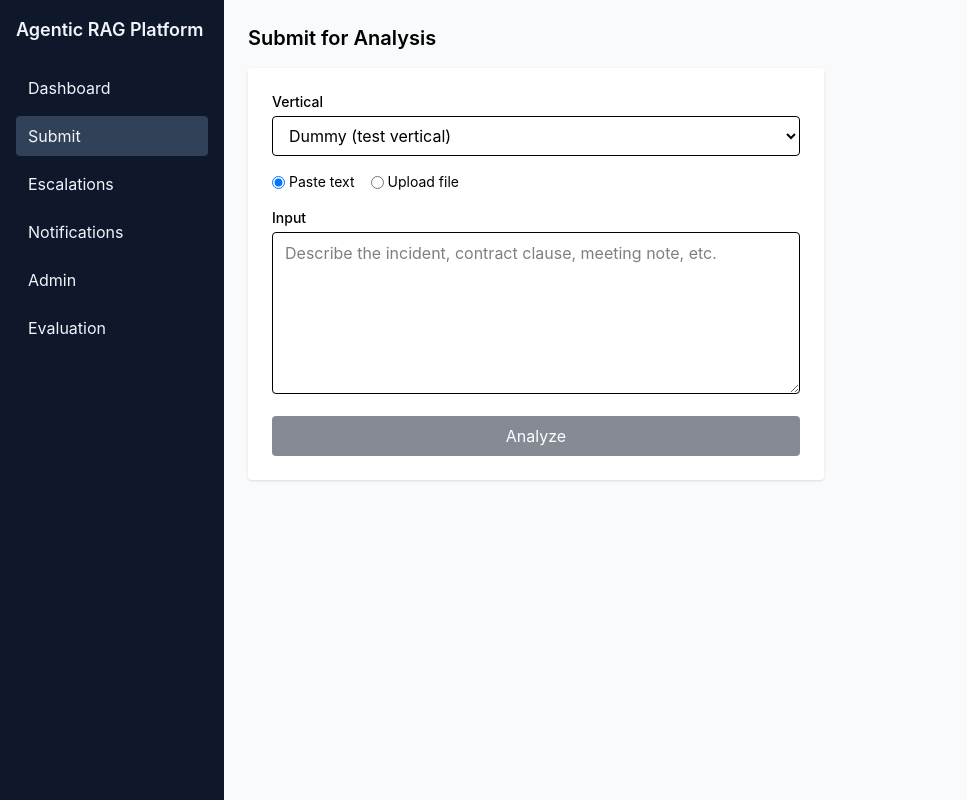
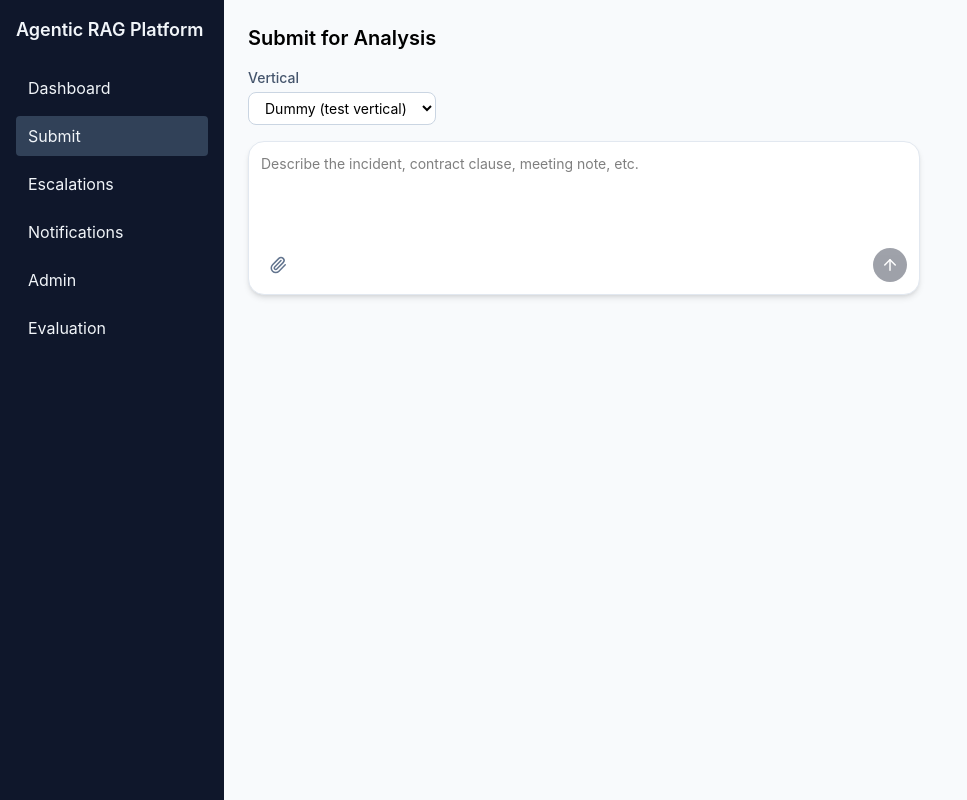
Before and after one commit to harshini0804/Percept-AI-Agentic-RAG-Platform-for-Business-Operations-Automation, a React (Vite) app in the folder frontend/: page /submit in a window 1280 px wide. Shown: the whole page, without its empty margins (0-967 px from the left). Built offline with nearby package versions, Linux system fonts and the light colour scheme.

Commit message:
UI changes

```diff
--- a/frontend/package.json
+++ b/frontend/package.json
@@ -12,6 +12,7 @@
   "dependencies": {
     "@tailwindcss/vite": "^4.3.3",
     "@tanstack/react-query": "^5.102.7",
+    "lucide-react": "^1.39.0",
     "react": "^19.2.8",
     "react-dom": "^19.2.8",
     "react-router-dom": "^7.18.3",
--- a/frontend/src/pages/Escalations.tsx
+++ b/frontend/src/pages/Escalations.tsx
@@ -1,13 +1,40 @@
+import { useState } from "react";
 import { useQuery, useMutation, useQueryClient } from "@tanstack/react-query";
 import { Link } from "react-router-dom";
+import { ExternalLink } from "lucide-react";
 import { listEscalations, resolveEscalation } from "../api/escalations";
 
+// Mirrors the four real verticals (Section 4.3) plus the dummy
+// reference vertical — kept as a simple constant here since the
+// backend doesn't (deliberately, per the agent contract's design)
+// expose a canonical vertical list endpoint.
+const VERTICAL_OPTIONS = [
+  { value: "", label: "All verticals" },
+  { value: "dummy", label: "Dummy" },
+  { value: "post_incident", label: "Post-Incident" },
+  { value: "internal_mobility", label: "Internal Mobility" },
+  { value: "contract_tracking", label: "Contract Tracking" },
+  { value: "meeting_action_items", label: "Meeting Action Items" },
+];
+
+function daysElapsed(createdAt: string): string {
+  const created = new Date(createdAt).getTime();
+  const now = Date.now();
+  const diffMs = now - created;
+  const diffDays = Math.floor(diffMs / (1000 * 60 * 60 * 24));
+
+  if (diffDays === 0) return "today";
+  if (diffDays === 1) return "1 day ago";
+  return `${diffDays} days ago`;
+}
+
 function Escalations() {
+  const [vertical, setVertical] = useState("");
   const queryClient = useQueryClient();
 
   const { data: escalations, isLoading, error } = useQuery({
-    queryKey: ["escalations"],
-    queryFn: () => listEscalations(),
+    queryKey: ["escalations", vertical],
+    queryFn: () => listEscalations(vertical || undefined),
   });
 
   const mutation = useMutation({
@@ -24,7 +51,20 @@ function Escalations() {
 
   return (
     <div>
-      <h2 className="text-xl font-semibold mb-4">Escalation Queue</h2>
+      <div className="flex justify-between items-center mb-4">
+        <h2 className="text-xl font-semibold">Escalation Queue</h2>
+        <select
+          value={vertical}
+          onChange={(e) => setVertical(e.target.value)}
+          className="border border-slate-300 rounded-lg px-3 py-1.5 text-sm bg-white"
+        >
+          {VERTICAL_OPTIONS.map((v) => (
+            <option key={v.value} value={v.value}>
+              {v.label}
+            </option>
+          ))}
+        </select>
+      </div>
 
       {escalations?.length === 0 && (
         <p className="text-slate-500">No open escalations. Nothing needs review right now.</p>
@@ -32,14 +72,30 @@ function Escalations() {
 
       <div className="flex flex-col gap-4">
         {escalations?.map((esc) => (
-          <div key={esc.id} className="bg-white rounded shadow p-5">
+          <div
+            key={esc.id}
+            className="bg-white rounded-xl shadow-md border border-slate-200 p-5"
+          >
             <div className="flex justify-between items-start mb-2">
               <div>
-                <span className="text-xs uppercase tracking-wide text-slate-400">{esc.vertical}</span>
+                <span className="text-xs uppercase tracking-wide text-slate-400">
+                  {esc.vertical}
+                </span>
                 <p className="text-sm text-slate-700 mt-1">{esc.reason}</p>
+                <div className="flex items-center gap-2 mt-1.5">
+                  <span className="text-xs text-slate-400">
+                    {new Date(esc.created_at).toLocaleString()}
+                  </span>
+                  <span className="text-xs text-slate-300">·</span>
+                  <span className="text-xs text-slate-400">{daysElapsed(esc.created_at)}</span>
+                </div>
               </div>
-              <Link to={`/runs/${esc.run_id}`} className="text-blue-600 hover:underline text-sm">
-                View run
+              <Link
+                to={`/runs/${esc.run_id}`}
+                title="View run"
+                className="text-slate-400 hover:text-blue-600 hover:bg-slate-100 rounded-full p-1.5 transition-colors"
+              >
+                <ExternalLink size={16} />
               </Link>
             </div>
 
@@ -55,14 +111,14 @@ function Escalations() {
               <button
                 onClick={() => mutation.mutate({ id: esc.id, approve: true })}
                 disabled={mutation.isPending || !esc.pending_action}
-                className="bg-green-600 text-white text-sm px-3 py-1.5 rounded disabled:opacity-50"
+                className="bg-green-600 text-white text-sm px-3 py-1.5 rounded-lg disabled:opacity-50"
               >
                 Approve
               </button>
               <button
                 onClick={() => mutation.mutate({ id: esc.id, approve: false })}
                 disabled={mutation.isPending}
-                className="bg-red-100 text-red-700 text-sm px-3 py-1.5 rounded disabled:opacity-50"
+                className="bg-red-100 text-red-700 text-sm px-3 py-1.5 rounded-lg disabled:opacity-50"
               >
                 Reject
               </button>
--- a/frontend/src/pages/Submit.tsx
+++ b/frontend/src/pages/Submit.tsx
@@ -1,6 +1,7 @@
-import { useState } from "react";
+import { useRef, useState } from "react";
 import { useNavigate } from "react-router-dom";
 import { useMutation, useQueryClient } from "@tanstack/react-query";
+import { Paperclip, X, ArrowUp, FileText } from "lucide-react";
 import { submitRun, submitRunWithFile } from "../api/agentRuns";
 
 // Only "dummy" is registered on the backend right now. As real
@@ -13,19 +14,17 @@ const AVAILABLE_VERTICALS = [
   { value: "dummy", label: "Dummy (test vertical)" },
 ];
 
-type SubmissionMode = "text" | "file";
-
 function Submit() {
   const [vertical, setVertical] = useState(AVAILABLE_VERTICALS[0].value);
-  const [mode, setMode] = useState<SubmissionMode>("text");
   const [inputText, setInputText] = useState("");
   const [selectedFile, setSelectedFile] = useState<File | null>(null);
+  const fileInputRef = useRef<HTMLInputElement>(null);
   const navigate = useNavigate();
   const queryClient = useQueryClient();
 
   const mutation = useMutation({
     mutationFn: () =>
-      mode === "file" && selectedFile
+      selectedFile
         ? submitRunWithFile(vertical, selectedFile)
         : submitRun(vertical, inputText),
     onSuccess: (data) => {
@@ -34,28 +33,44 @@ function Submit() {
     },
   });
 
+  const canSubmit =
+    !mutation.isPending && (inputText.trim().length > 0 || selectedFile !== null);
+
   const handleSubmit = (e: React.FormEvent) => {
     e.preventDefault();
-    if (mode === "text" && !inputText.trim()) return;
-    if (mode === "file" && !selectedFile) return;
+    if (!canSubmit) return;
     mutation.mutate();
   };
 
-  const canSubmit =
-    !mutation.isPending &&
-    ((mode === "text" && inputText.trim().length > 0) ||
-      (mode === "file" && selectedFile !== null));
+  const handleAttachClick = () => {
+    fileInputRef.current?.click();
+  };
+
+  const handleFileChange = (e: React.ChangeEvent<HTMLInputElement>) => {
+    const file = e.target.files?.[0] ?? null;
+    setSelectedFile(file);
+    // The backend accepts either pasted text OR a file, never both
+    // (AgentRunInput requires exactly one of input_document_id /
+    // input_payload) — attaching a file clears any typed text so the
+    // UI never implies both would be sent.
+    if (file) setInputText("");
+  };
+
+  const removeFile = () => {
+    setSelectedFile(null);
+    if (fileInputRef.current) fileInputRef.current.value = "";
+  };
 
   return (
-    <div className="max-w-xl">
+    <div className="max-w-2xl">
       <h2 className="text-xl font-semibold mb-4">Submit for Analysis</h2>
-      <form onSubmit={handleSubmit} className="bg-white rounded shadow p-6 flex flex-col gap-4">
-        <div>
-          <label className="block text-sm font-medium mb-1">Vertical</label>
+
+      <div className="mb-4">
+        <label className="block text-sm font-medium mb-1 text-slate-600">Vertical</label>
         <select
           value={vertical}
           onChange={(e) => setVertical(e.target.value)}
-            className="w-full border rounded px-3 py-2"
+          className="border border-slate-300 rounded-lg px-3 py-1.5 text-sm bg-white"
         >
           {AVAILABLE_VERTICALS.map((v) => (
             <option key={v.value} value={v.value}>
@@ -65,59 +80,70 @@ function Submit() {
         </select>
       </div>
 
-        <div className="flex gap-4 text-sm">
-          <label className="flex items-center gap-1">
-            <input
-              type="radio"
-              checked={mode === "text"}
-              onChange={() => setMode("text")}
-            />
-            Paste text
-          </label>
-          <label className="flex items-center gap-1">
-            <input
-              type="radio"
-              checked={mode === "file"}
-              onChange={() => setMode("file")}
-            />
-            Upload file
-          </label>
+      <form onSubmit={handleSubmit}>
+        <div className="bg-white rounded-2xl shadow-md border border-slate-200 p-3">
+          {selectedFile && (
+            <div className="flex items-center gap-2 bg-slate-100 rounded-lg px-3 py-2 mb-2 w-fit">
+              <FileText size={16} className="text-slate-500" />
+              <span className="text-sm text-slate-700">{selectedFile.name}</span>
+              <button
+                type="button"
+                onClick={removeFile}
+                className="text-slate-400 hover:text-slate-700"
+                aria-label="Remove attached file"
+              >
+                <X size={14} />
+              </button>
             </div>
+          )}
 
-        {mode === "text" ? (
-          <div>
-            <label className="block text-sm font-medium mb-1">Input</label>
           <textarea
             value={inputText}
             onChange={(e) => setInputText(e.target.value)}
-              rows={6}
-              className="w-full border rounded px-3 py-2"
-              placeholder="Describe the incident, contract clause, meeting note, etc."
+            disabled={!!selectedFile}
+            rows={4}
+            className="w-full resize-none border-none focus:outline-none text-sm disabled:bg-transparent disabled:text-slate-400"
+            placeholder={
+              selectedFile
+                ? "Remove the attached file to type text instead."
+                : "Describe the incident, contract clause, meeting note, etc."
+            }
           />
-          </div>
-        ) : (
-          <div>
-            <label className="block text-sm font-medium mb-1">File</label>
+
+          <div className="flex justify-between items-center mt-2">
             <input
+              ref={fileInputRef}
               type="file"
               accept=".txt,.pdf,.docx"
-              onChange={(e) => setSelectedFile(e.target.files?.[0] ?? null)}
-              className="w-full border rounded px-3 py-2 bg-white"
+              onChange={handleFileChange}
+              className="hidden"
             />
-            <p className="text-xs text-slate-500 mt-1">Accepted: .txt, .pdf, .docx</p>
-          </div>
-        )}
+            <button
+              type="button"
+              onClick={handleAttachClick}
+              disabled={inputText.trim().length > 0}
+              title="Attach a file (.txt, .pdf, .docx)"
+              className="text-slate-500 hover:text-slate-800 hover:bg-slate-100 rounded-full p-2 disabled:opacity-40 disabled:hover:bg-transparent transition-colors"
+            >
+              <Paperclip size={18} />
+            </button>
 
             <button
               type="submit"
               disabled={!canSubmit}
-          className="bg-slate-900 text-white rounded px-4 py-2 disabled:opacity-50"
+              title="Analyze"
+              className="bg-slate-900 text-white rounded-full p-2 disabled:opacity-40 hover:bg-slate-700 transition-colors"
             >
-          {mutation.isPending ? "Analyzing..." : "Analyze"}
+              <ArrowUp size={18} />
             </button>
+          </div>
+        </div>
 
+        {mutation.isPending && (
+          <p className="text-sm text-slate-500 mt-2">Analyzing...</p>
+        )}
         {mutation.isError && (
-          <p className="text-red-600 text-sm">{(mutation.error as Error).message}</p>
+          <p className="text-red-600 text-sm mt-2">{(mutation.error as Error).message}</p>
         )}
       </form>
     </div>
```
Also changed, not shown: frontend/src/pages/Dashboard.tsx (+9 -3 lines), frontend/src/pages/Notifications.tsx (+8 -3 lines), 1 other file (tests, documents, lock files or other folders). Lines whose indentation alone changed are shown as unchanged.
